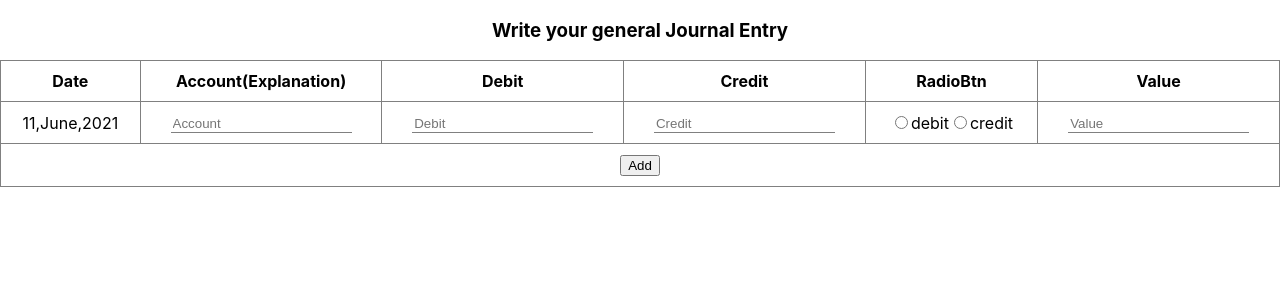
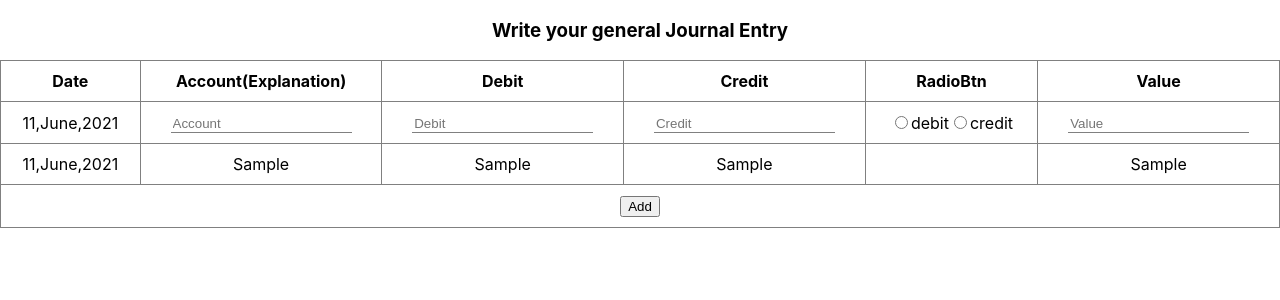
Before and after one commit to Anumjawaid/Accounting_Cycle, a React (Create React App) app: page / in a window 1280 px wide. Both pictures are taken after typing "Sample", "Sample", "Sample", "Sample" into the empty fields and a click on the button "Add". Shown: the top 300 px of the page. Built offline with nearby package versions, Linux system fonts and the light colour scheme.

Commit message:
map added

```diff
--- a/src/components/Journal/generalJournal.jsx
+++ b/src/components/Journal/generalJournal.jsx
@@ -2,19 +2,24 @@ import react, { useState } from 'react'
 import './style.css'
 
 export default function GeneralJournal() {
+
     const [acc,setacc]=useState()
     const[debit,setdeb]=useState()
     const[credit,setcred]=useState()
     const[val,setval]=useState()
-    const[journal,setjournal]=useState()
+    const[journal,setjournal]=useState([])
    const generjournal={}
     const addEntry = ()=>{
+        if(acc =='' || debit =='' || credit == '' || val==''){
+            alert("PLEASE FILL ALL DETAILS BATAMEEZI NAHI ")
+        }
+        else{
         generjournal.acc=acc
         generjournal.date=datetoday()
         generjournal.credit=credit
         generjournal.debit=debit
         generjournal.value=val
-        setjournal(generjournal)
+        setjournal([...journal,generjournal])
         setacc("")
         setdeb("")
         setcred("")
@@ -24,6 +29,7 @@ export default function GeneralJournal() {
     }
 
 
+    }
 
     const datetoday =()=>{
         var month=['Jan',"Feb","Mar","Apr","May","June","July","Aug","Sep","Oct","Nov","Dec"]
@@ -63,6 +69,23 @@ export default function GeneralJournal() {
                                 <td><input type='text' value={val} onChange={(e)=>setval(e.target.value)} placeholder='Value'></input></td>
 
                         </tr>
+                        {journal.length?
+                         journal.map((v,i)=>(
+                            <tr>
+                            <td>{v['date']}</td>
+                            <td>{v['acc']}</td>
+                            <td>{v['debit']}</td>
+                            <td>{v['credit']}</td>
+                            <td>{}</td>
+                            <td>{v['value']}</td>
+                            </tr>
+
+
+                        ))
+                        // <h3>We have something to show</h3>
+                         :<h2>Nothing to show</h2>}
+
+
                         <tr>
                             <td colSpan='6'><button onClick={addEntry}>Add</button></td>
                             </tr>
```
